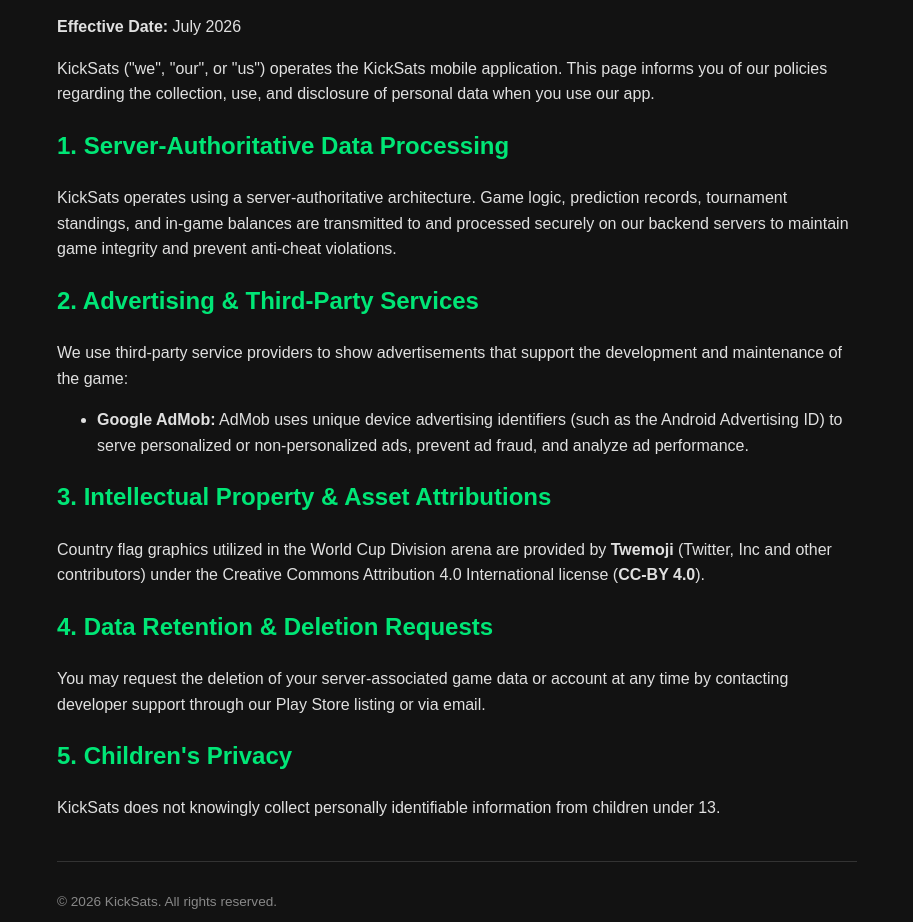
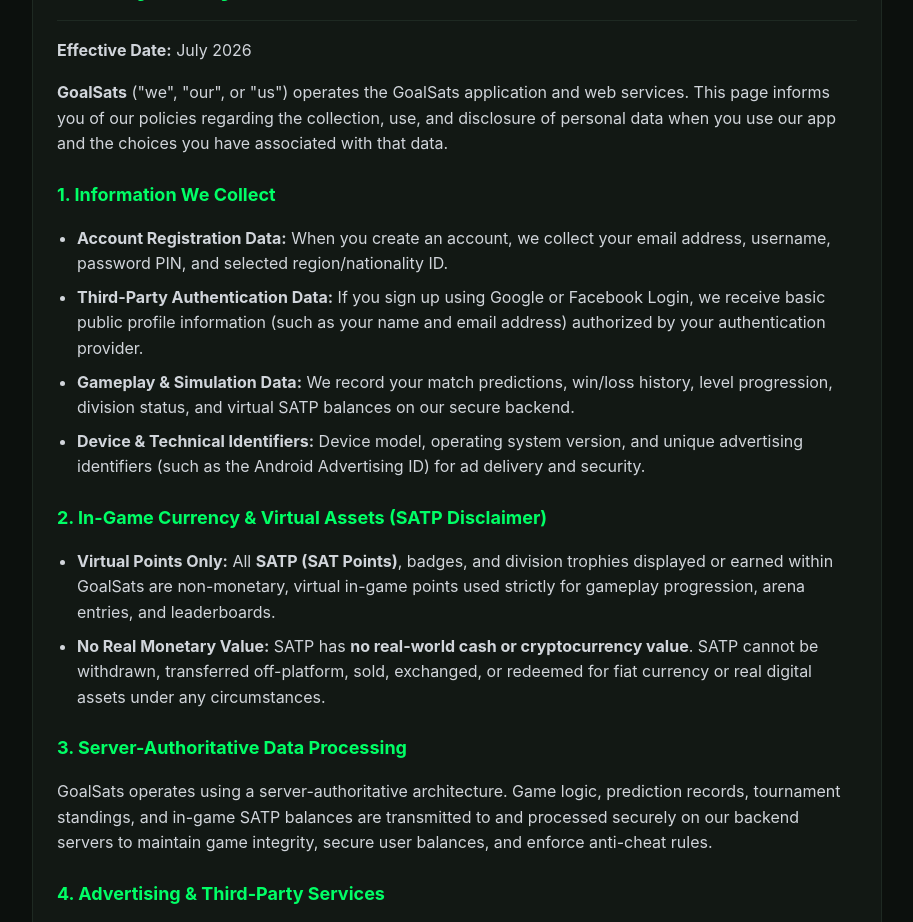
Before and after one commit to Cryptovino/GoalSats-privacy, a plain HTML site: page index.html in a window 1280 px wide. Shown: the part 100-1022 px from the top of the page, without its empty margins (183-1096 px from the left). Drawn offline with Linux system fonts and the light colour scheme.

Commit message:
Update index.html

```diff
--- a/index.html
+++ b/index.html
@@ -3,39 +3,108 @@
 <head>
     <meta charset="UTF-8">
     <meta name="viewport" content="width=device-width, initial-scale=1.0">
-    <title>KickSats - Privacy Policy</title>
+    <title>Privacy Policy - GoalSats</title>
     <style>
-        body { font-family: Arial, sans-serif; line-height: 1.6; padding: 20px; max-width: 800px; margin: 0 auto; background-color: #121212; color: #e0e0e0; }
-        h1, h2 { color: #00E676; }
-        a { color: #00E676; }
-        .footer { margin-top: 40px; font-size: 0.85em; color: #888; border-top: 1px solid #333; padding-top: 15px; }
+        body {
+            background-color: #0c100d;
+            color: #d1d5db;
+            font-family: -apple-system, BlinkMacSystemFont, "Segoe UI", Roboto, sans-serif;
+            line-height: 1.6;
+            margin: 0;
+            padding: 24px 16px;
+        }
+        .container {
+            max-width: 800px;
+            margin: 0 auto;
+            background: #121814;
+            border: 1px solid #1e2922;
+            border-radius: 12px;
+            padding: 24px;
+        }
+        h1, h2, h3 {
+            color: #00ff66;
+        }
+        h1 {
+            font-size: 26px;
+            border-bottom: 1px solid #1e2922;
+            padding-bottom: 12px;
+        }
+        h2 {
+            font-size: 18px;
+            margin-top: 24px;
+        }
+        ul {
+            padding-left: 20px;
+        }
+        li {
+            margin-bottom: 8px;
+        }
+        a {
+            color: #00ff66;
+            text-decoration: none;
+        }
+        a:hover {
+            text-decoration: underline;
+        }
+        .footer {
+            margin-top: 32px;
+            padding-top: 16px;
+            border-top: 1px solid #1e2922;
+            font-size: 14px;
+            color: #888;
+        }
     </style>
 </head>
 <body>
-    <h1>Privacy Policy for KickSats</h1>
-    <p><strong>Effective Date:</strong> July 2026</p>
-    <p>KickSats ("we", "our", or "us") operates the KickSats mobile application. This page informs you of our policies regarding the collection, use, and disclosure of personal data when you use our app.</p>
+    <div class="container">
+        <h1>Privacy Policy for GoalSats</h1>
+        <p><strong>Effective Date:</strong> July 2026</p>
+        <p><strong>GoalSats</strong> ("we", "our", or "us") operates the GoalSats application and web services. This page informs you of our policies regarding the collection, use, and disclosure of personal data when you use our app and the choices you have associated with that data.</p>
 
-    <h2>1. Server-Authoritative Data Processing</h2>
-    <p>KickSats operates using a server-authoritative architecture. Game logic, prediction records, tournament standings, and in-game balances are transmitted to and processed securely on our backend servers to maintain game integrity and prevent anti-cheat violations.</p>
+        <h2>1. Information We Collect</h2>
+        <ul>
+            <li><strong>Account Registration Data:</strong> When you create an account, we collect your email address, username, password PIN, and selected region/nationality ID.</li>
+            <li><strong>Third-Party Authentication Data:</strong> If you sign up using Google or Facebook Login, we receive basic public profile information (such as your name and email address) authorized by your authentication provider.</li>
+            <li><strong>Gameplay & Simulation Data:</strong> We record your match predictions, win/loss history, level progression, division status, and virtual SATP balances on our secure backend.</li>
+            <li><strong>Device & Technical Identifiers:</strong> Device model, operating system version, and unique advertising identifiers (such as the Android Advertising ID) for ad delivery and security.</li>
+        </ul>
 
-    <h2>2. Advertising & Third-Party Services</h2>
-    <p>We use third-party service providers to show advertisements that support the development and maintenance of the game:</p>
-    <ul>
-        <li><strong>Google AdMob:</strong> AdMob uses unique device advertising identifiers (such as the Android Advertising ID) to serve personalized or non-personalized ads, prevent ad fraud, and analyze ad performance.</li>
-    </ul>
+        <h2>2. In-Game Currency & Virtual Assets (SATP Disclaimer)</h2>
+        <ul>
+            <li><strong>Virtual Points Only:</strong> All <strong>SATP (SAT Points)</strong>, badges, and division trophies displayed or earned within GoalSats are non-monetary, virtual in-game points used strictly for gameplay progression, arena entries, and leaderboards.</li>
+            <li><strong>No Real Monetary Value:</strong> SATP has <strong>no real-world cash or cryptocurrency value</strong>. SATP cannot be withdrawn, transferred off-platform, sold, exchanged, or redeemed for fiat currency or real digital assets under any circumstances.</li>
+        </ul>
 
-    <h2>3. Intellectual Property & Asset Attributions</h2>
-    <p>Country flag graphics utilized in the World Cup Division arena are provided by <strong>Twemoji</strong> (Twitter, Inc and other contributors) under the Creative Commons Attribution 4.0 International license (<strong>CC-BY 4.0</strong>).</p>
+        <h2>3. Server-Authoritative Data Processing</h2>
+        <p>GoalSats operates using a server-authoritative architecture. Game logic, prediction records, tournament standings, and in-game SATP balances are transmitted to and processed securely on our backend servers to maintain game integrity, secure user balances, and enforce anti-cheat rules.</p>
 
-    <h2>4. Data Retention & Deletion Requests</h2>
-    <p>You may request the deletion of your server-associated game data or account at any time by contacting developer support through our Play Store listing or via email.</p>
+        <h2>4. Advertising & Third-Party Services</h2>
+        <p>We utilize trusted third-party service providers to power authentication and monetization:</p>
+        <ul>
+            <li><strong>Google AdMob:</strong> Delivers banner, interstitial, and voluntary rewarded video ads. AdMob uses unique device identifiers to serve ads, prevent click fraud, and analyze performance.</li>
+            <li><strong>Google & Facebook Authentication:</strong> Facilitates fast, secure single sign-on without storing raw social passwords on our servers.</li>
+        </ul>
 
-    <h2>5. Children's Privacy</h2>
-    <p>KickSats does not knowingly collect personally identifiable information from children under 13.</p>
+        <h2>5. Intellectual Property & Asset Attributions</h2>
+        <ul>
+            <li><strong>Flag Graphics:</strong> Country flag graphics utilized in the World Cup Division arena are provided by <strong>Twemoji</strong> (Twitter, Inc. and contributors) under the Creative Commons Attribution 4.0 International license (CC-BY 4.0).</li>
+            <li><strong>Game Branding:</strong> GoalSats, SATP, and custom arena logos are the intellectual property of GoalSats.</li>
+        </ul>
 
-    <div class="footer">
-        <p>&copy; 2026 KickSats. All rights reserved.</p>
+        <h2>6. Data Retention & Account Deletion Requests</h2>
+        <p>You have the right to request the deletion of your account and associated personal game data at any time. To request complete account data removal, please contact developer support via email at <a href="mailto:support@goalsats.com">support@goalsats.com</a> or through our store listing contact link. Upon verification, your account and server-stored records will be permanently deleted.</p>
+
+        <h2>7. Children's Privacy</h2>
+        <p>GoalSats does not knowingly collect personally identifiable information from children under 13 years of age. If we discover that a child under 13 has provided us with personal information, we immediately delete it from our servers.</p>
+
+        <h2>8. Changes to This Privacy Policy</h2>
+        <p>We may update our Privacy Policy from time to time. You are advised to review this page periodically for any changes.</p>
+
+        <div class="footer">
+            <p><strong>Contact Us:</strong><br>
+            If you have any questions regarding this Privacy Policy, contact us at: <a href="mailto:support@goalsats.com">support@goalsats.com</a></p>
+            <p>© 2026 GoalSats. All rights reserved.</p>
+        </div>
     </div>
 </body>
 </html>
```
